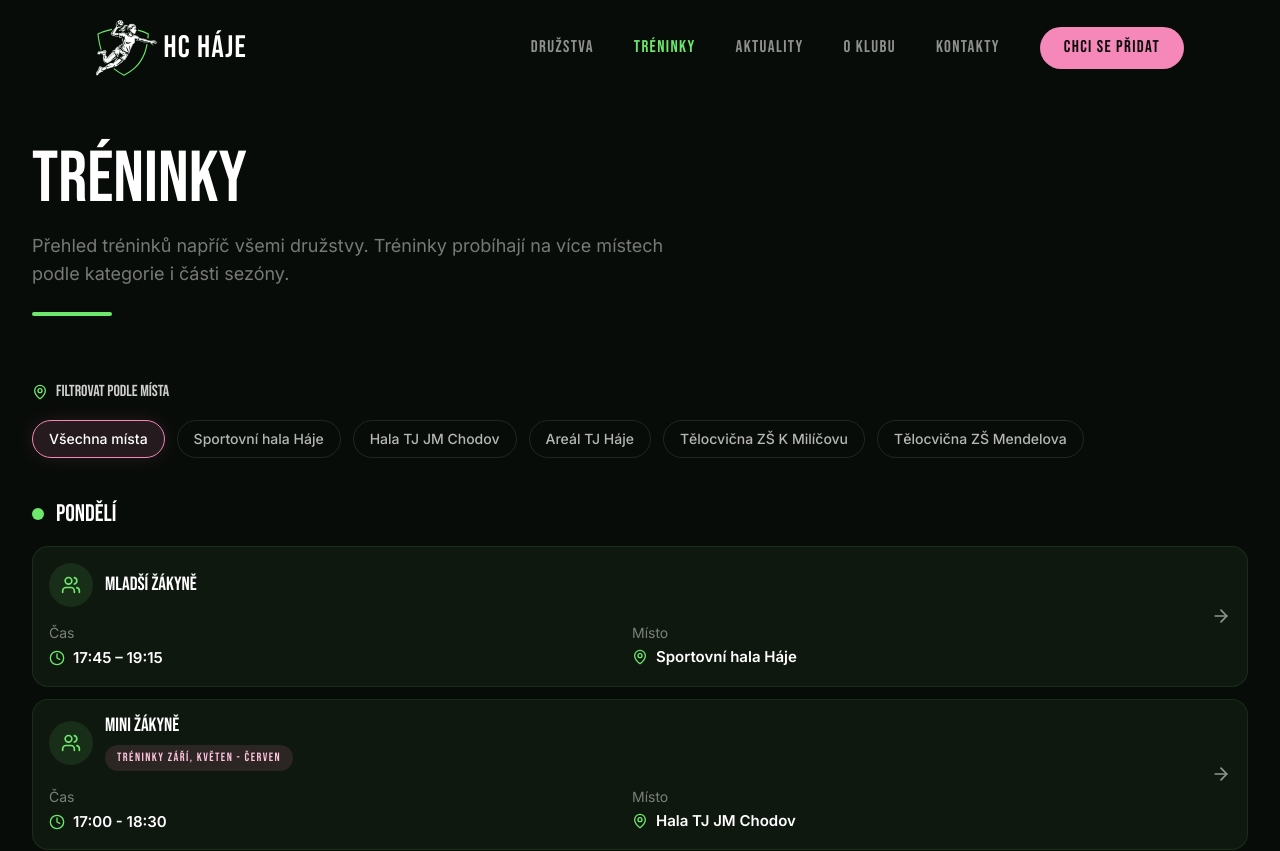
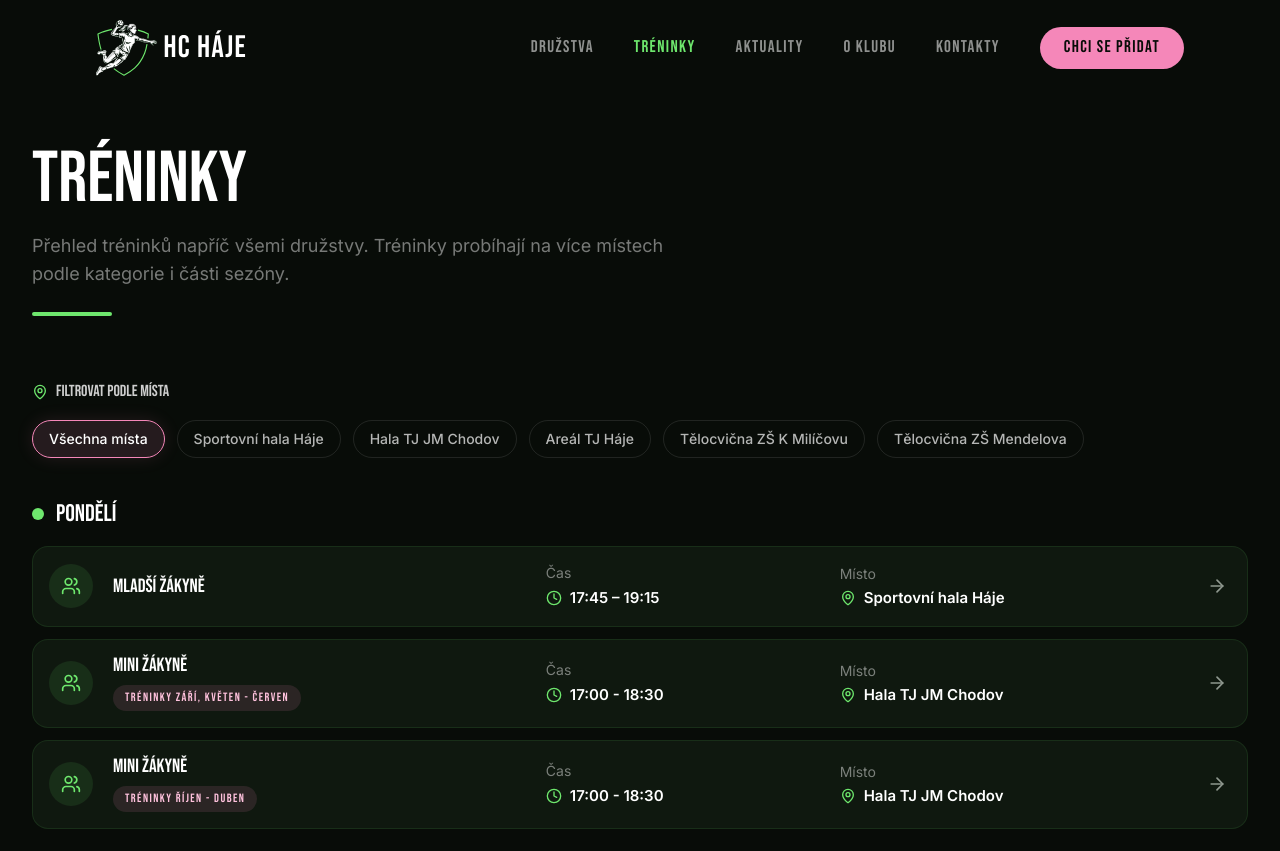
Before and after one commit to jakub245/hchaje-web, a React (Vite) app: page /treninky in a window 1280 px wide. Shown: the top 851 px of the page. Built offline with nearby package versions, Linux system fonts and the light colour scheme.

Commit message:
Update Treninky.tsx

```diff
--- a/src/app/pages/Treninky.tsx
+++ b/src/app/pages/Treninky.tsx
@@ -121,14 +121,12 @@ export default function TreninkyPage() {
                       to={`/druzstva/${slot.slug}`}
                       className="group block w-full rounded-2xl border border-[#6EE76D]/10 bg-[#0f180f] px-4 py-4 transition-all hover:border-[#6EE76D]/25 hover:bg-[#111c11]"
                     >
-                      <div className="flex items-stretch gap-3">
-                        <div className="flex-1 min-w-0">
-                          <div className="flex items-center gap-3">
+                      <div className="grid gap-3 md:gap-4 lg:grid-cols-[48px_minmax(220px,1.2fr)_minmax(160px,0.8fr)_minmax(220px,1fr)_28px] lg:items-center">
                         <div className="flex h-11 w-11 items-center justify-center rounded-full bg-[#6EE76D]/10 flex-shrink-0">
                           {slot.slug === "zeny" ? <Trophy className="w-5 h-5 text-[#6EE76D]" /> : <Users className="w-5 h-5 text-[#6EE76D]" />}
                         </div>
 
-                            <div className="min-w-0 flex-1">
+                        <div className="min-w-0">
                           <div className="text-white text-[1.2rem] leading-none uppercase whitespace-pre-line" style={{ fontFamily: bebas }}>{slot.team}</div>
                           {slot.season && (
                             <div className="mt-2">
@@ -138,9 +136,8 @@ export default function TreninkyPage() {
                             </div>
                           )}
                         </div>
-                          </div>
 
-                          <div className="mt-4 grid grid-cols-2 gap-4">
+                        <div className="grid grid-cols-2 gap-4 lg:contents">
                           <div>
                             <div className="mb-1 text-sm text-white/45" style={{ fontFamily: inter }}>Čas</div>
                             <div className="flex items-center gap-2 min-w-0" style={{ fontFamily: inter }}>
@@ -157,9 +154,8 @@ export default function TreninkyPage() {
                             </div>
                           </div>
                         </div>
-                        </div>
 
-                        <div className="flex items-center justify-center text-[#8F988F] group-hover:text-[#6EE76D] group-hover:translate-x-1 transition-all">
+                        <div className="flex items-center justify-end lg:justify-center text-[#8F988F] group-hover:text-[#6EE76D] group-hover:translate-x-1 transition-all">
                           <ArrowRight className="w-5 h-5" />
                         </div>
                       </div>
```
Lines whose indentation alone changed are shown as unchanged.
